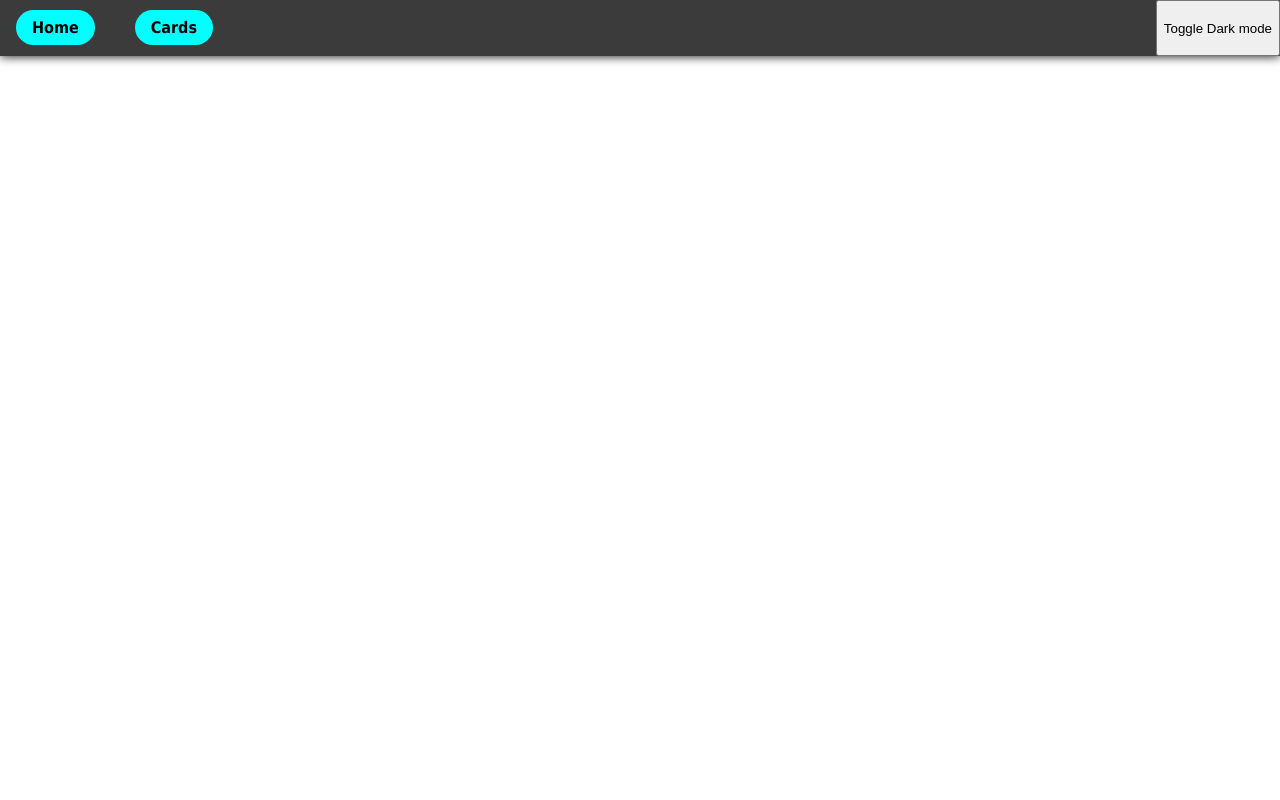
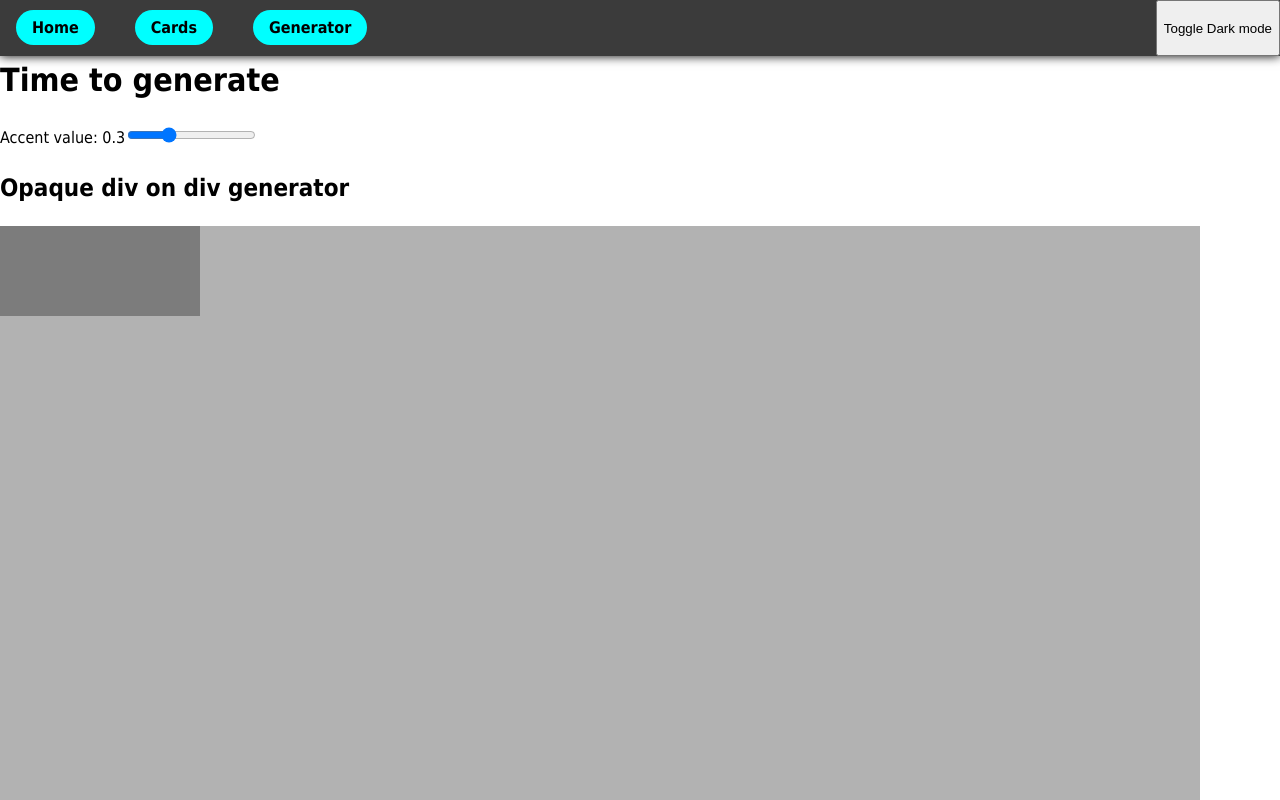
Before and after one commit to EmilNilssonDataDuctus/vite-app, a React (Vite) app: page /generate in a window 1280 px wide. Shown: the top 800 px of the page. Built offline with nearby package versions, Linux system fonts and the light colour scheme.

Commit message:
Create simple generatorpage

```diff
--- a/src/App.jsx
+++ b/src/App.jsx
@@ -4,6 +4,7 @@ import { useState } from "react";
 import { ThemeProvider } from "styled-components";
 import CardBig from "./components/CardBig/CardBig";
 import Cards from "./components/Cards/Cards";
+import { GeneratePage } from "./components/GeneratePage/GeneratePage";
 import { Home } from "./components/Home/Home";
 import Navbar from "./components/Navbar/Navbar";
 import { darkTheme, lightTheme } from "./components/Themes";
@@ -26,6 +27,7 @@ function App() {
           <Route path="/" element={<Home />} />
           <Route path="/cards" element={<Cards />} />
           <Route path="/card/:name" element={<CardBig />} />
+          <Route path="/generate" element={<GeneratePage />} />
         </Routes>
       </BrowserRouter>
     </ThemeProvider>
--- /dev/null
+++ b/src/components/GeneratePage/GeneratePage.jsx
@@ -0,0 +1,36 @@
+import { useState } from "react";
+import { MainWrapper } from "../../Shared/Page.styled";
+import { GeneratorContainer, NestedDiv } from "./GeneratorPage.styled";
+
+export const GeneratePage = () => {
+  const [accent, setAccent] = useState(0.3);
+
+  const updateRange = (e) => {
+    const newValue = e.target.value;
+    console.log(newValue);
+    setAccent(newValue);
+  };
+
+  return (
+    <MainWrapper>
+      <h1>Time to generate</h1>
+      <section>
+        <label>
+          Accent value: {accent}
+          <input
+            type="range"
+            min="0"
+            max="1"
+            step="0.1"
+            value={accent}
+            onChange={(e) => updateRange(e)}
+          />
+        </label>
+        <h2>Opaque div on div generator</h2>
+        <GeneratorContainer $accent={accent}>
+          <NestedDiv $accent={accent}></NestedDiv>
+        </GeneratorContainer>
+      </section>
+    </MainWrapper>
+  );
+};
--- /dev/null
+++ b/src/components/GeneratePage/GeneratorPage.styled.js
@@ -0,0 +1,13 @@
+import { styled } from "styled-components";
+
+export const GeneratorContainer = styled.div`
+  width: 1200px;
+  height: 900px;
+  background-color: ${(props) => `rgba(0, 0, 0, ${props.$accent})`};
+`;
+
+export const NestedDiv = styled.div`
+  width: 200px;
+  height: 90px;
+  background-color: ${(props) => `rgba(0, 0, 0, ${props.$accent})`};
+`;
--- a/src/components/Navbar/Navbar.jsx
+++ b/src/components/Navbar/Navbar.jsx
@@ -11,6 +11,9 @@ function Navbar({ themeToggler }) {
         <ListItem>
           <CommonLink href="/cards">Cards</CommonLink>
         </ListItem>
+        <ListItem>
+          <CommonLink href="/generate">Generator</CommonLink>
+        </ListItem>
       </NavbarList>
       <button onClick={() => themeToggler()}>Toggle Dark mode</button>
     </NavbarWrapper>
```
